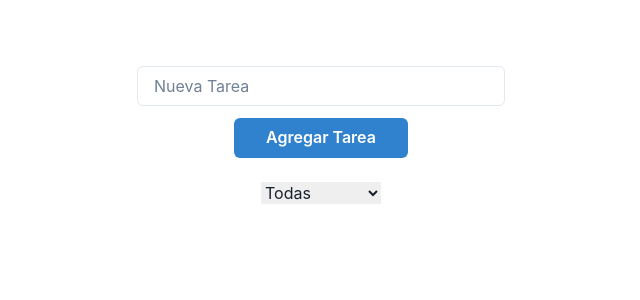
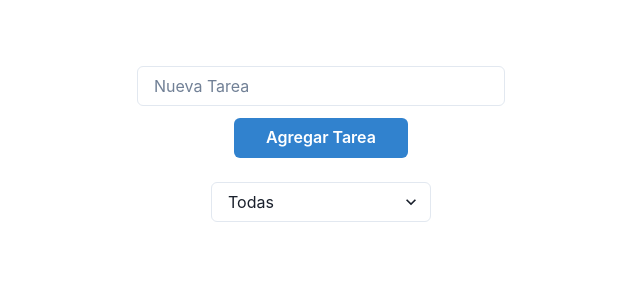
Before and after one commit to MaliSoi/ada-tp-modulo-4, a React (Vite) app: page / in a window 1280 px wide. Shown: the top 300 px of the page, without its empty margins (319-959 px from the left). Built offline with nearby package versions, Linux system fonts and the light colour scheme.

Commit message:
Se borró la carpeta utils porque al final no se va a usar

```diff
--- a/src/App.jsx
+++ b/src/App.jsx
@@ -1,6 +1,6 @@
 
 import { useEffect, useState } from "react";
-import { VStack, Box } from "@chakra-ui/react";
+import { VStack, Box, Select} from "@chakra-ui/react";
 import Form from "./components/Form";
 import TodoList from "./components/TodoList";
 
@@ -9,18 +9,27 @@ function App() {
   const [todos, setTodos] = useState([]);
 
   //Filter
-  const[filter, setFilter] = useState("all");
+  const[filter, setFilter] = useState(() => {
+  // cargamos el filter desde localStorage si existe
+    const storedFilter = localStorage.getItem("filter");
+    return storedFilter ? storedFilter : "all";
+  });
 
-  //cargar desde localstorage al inicio
+//cargar desde localstorage al inicio
   useEffect(() => {
     const stored = localStorage.getItem("todos");
     if (stored) setTodos(JSON.parse(stored));
   }, []);
 
-  //guardar cada vez que cambia el estado
+  // guardar todos en localStorage cada vez que cambien
   useEffect(() => {
     localStorage.setItem("todos", JSON.stringify(todos));
   },[todos]);
+
+  // guardar filter en localStorage cada vez que cambie
+  useEffect(() => {
+    localStorage.setItem("filter", filter);
+  }, [filter]);
 
   //agregar tarea
   const addTodo = (text) => {
@@ -29,35 +38,33 @@ function App() {
       text,
       completed:false,
     };
-    setTodos([...todos, newTodo]);
+    setTodos((prev) => [...prev, newTodo]);
   };
 
   //completar tarea
   const toggleComplete = (id) => {
-    setTodos(
-      todos.map((t) =>
-      t.id === id ? {...t, completed: !t.completed } : t
-    )
+    setTodos ((prev) =>
+      prev.map((t) => (t.id === id ? {...t, completed: !t.completed } : t))
   );
   };
 
   //eliminar tarea
-
   const deleteTodo = (id) => {
-    setTodos(todos.filter((t) => t.id !==id));
+    setTodos((prev) => prev.filter((t) => t.id !==id));
   };
 
   //editar tarea
-  const editTodo = (id) => {
-    const newText = prompt("Nuevo texto:");
-    if(!newText?.trim())return;
-    setTodos(
-      todos.map((t) =>
-      t.id === id ? {...t, text: newText } : t
+  const editTodo = (id, newText) => {
+    if(!newText || !newText.trim()) return;
+
+    setTodos((prev) =>
+      prev.map((t) =>
+      t.id === id ? {...t, text: newText.trim() } : t
     )
     );
   };
 
+  //aplicar filtro
   const filteredTodos = todos.filter((t) => {
     if(filter === "completed") return t.completed;
     if(filter === "pending")return !t.completed;
@@ -66,18 +73,23 @@ function App() {
 
   return (
     <Box maxW="400px" mx="auto" mt="50px" p={4}>
-      <VStack spacing={6}>
+      <VStack spacing={6} w="100%">
         <Form addTodo={addTodo}/>
 
-
-        <select value={filter} onChange={(e) => setFilter (e.target.value)}>
+        {/* SELECT DEL FILTRO */}
+        <Select
+        value={filter}
+        onChange={(e) => setFilter (e.target.value)}
+        maxW="220px"
+        aria-label="Fitrar tareas"
+        >
         <option value="all">Todas</option>
         <option value="completed">Completadas</option>
         <option value="pending">Pendientes</option>
-        </select>
+        </Select>
 
         <TodoList
-        todos={todos}
+        todos={filteredTodos}
         toggleComplete={toggleComplete}
         editTodo={editTodo}
         deleteTodo={deleteTodo}
```
Also changed, not shown: src/utils/storage.js (deleted).
